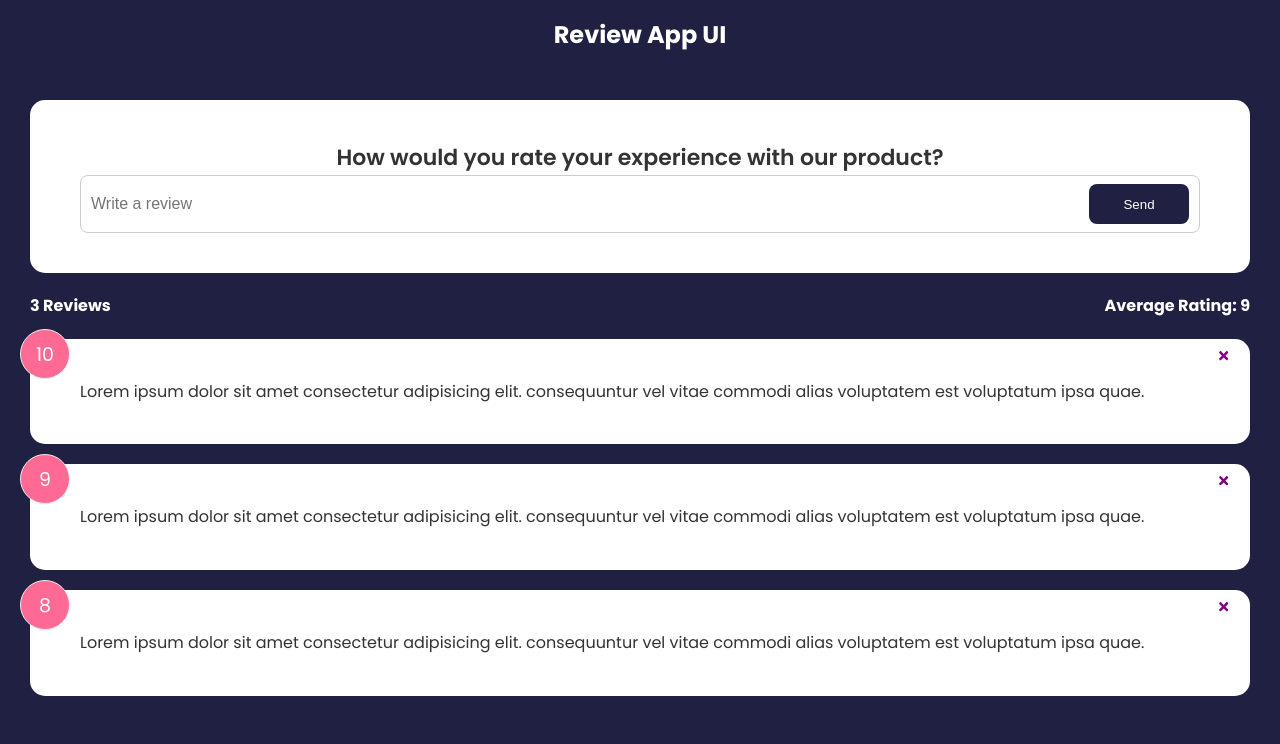
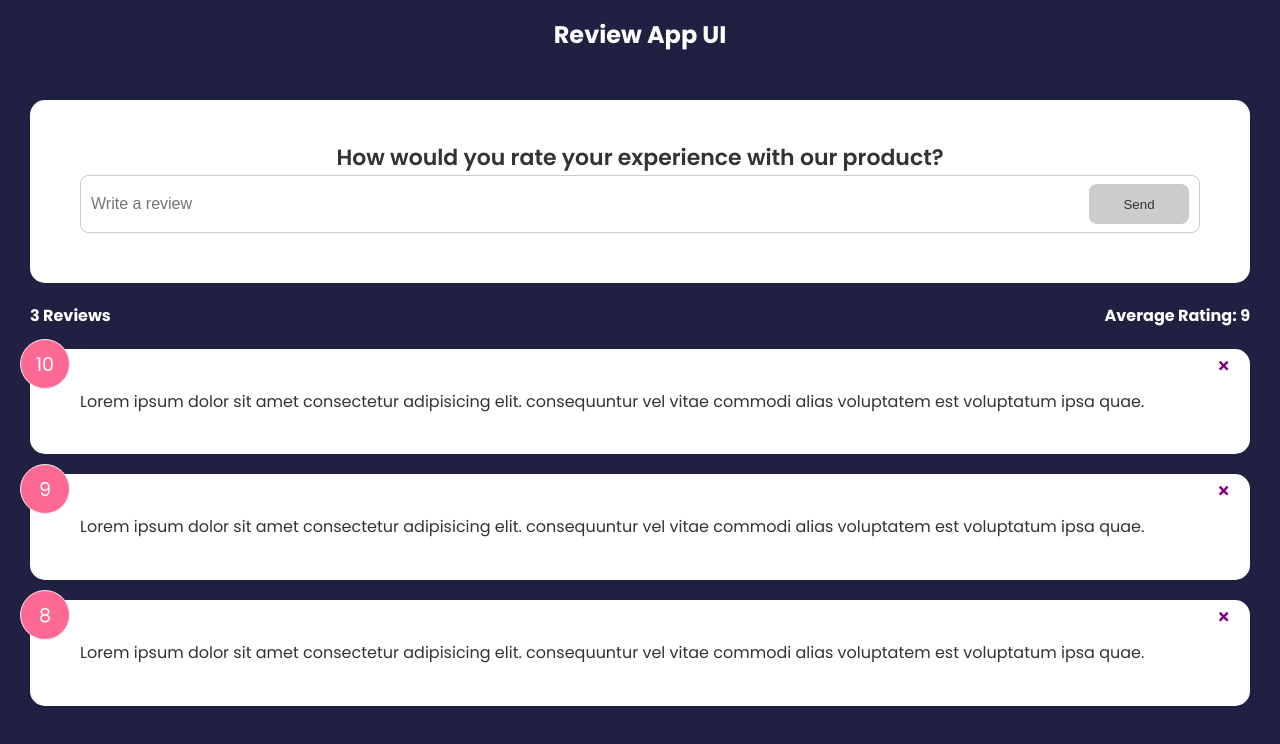
Before and after one commit to Iredafe/review-app, a React (Create React App) app: page / in a window 1280 px wide. Shown: the top 744 px of the page. Built offline with nearby package versions, Linux system fonts and the light colour scheme.

Commit message:
input validation

```diff
--- a/src/components/ReviewForm.jsx
+++ b/src/components/ReviewForm.jsx
@@ -5,11 +5,22 @@ import Button from './shared/Button';
 
 function ReviewForm() {
   const [text, setText] = useState('');
+  const [buttonDisabled, setButtonDisabled] = useState(true);
+  const [message, setMessage] = useState('');
   const handleTextChange = (e) => {
+    if (text === '') {
+      setButtonDisabled(true);
+      setMessage(null);
+    } else if (text !== '' && text.trim().length <= 10) {
+      setButtonDisabled(true);
+      setMessage('Review must be at least 10 characters.');
+    } else {
+      setButtonDisabled(false);
+      setMessage(null);
+    }
     setText(e.target.value);
   };
 
-  const isDisabled = text.length < 10 ? false : true;
   return (
     <Card>
       <form action=''>
@@ -21,10 +32,11 @@ function ReviewForm() {
             placeholder='Write a review'
             value={text}
           />
-          <Button type='submit' isDisabled={isDisabled}>
+          <Button type='submit' isDisabled={buttonDisabled}>
             Send
           </Button>
         </div>
+        <div className='message'>{message}</div>
       </form>
     </Card>
   );
```
